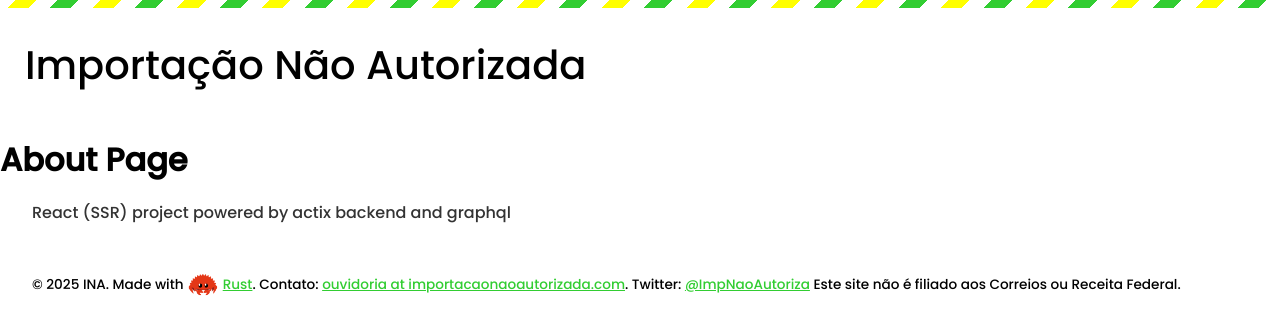
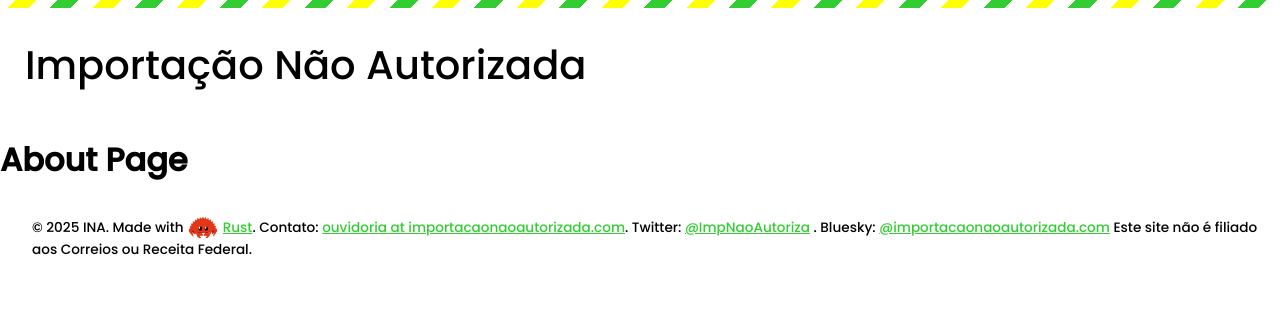
Before and after one commit to spiceee/bpon, a React app in the folder client/: page /about in a window 1280 px wide. Shown: the top 334 px of the page. Built offline with nearby package versions, Linux system fonts and the light colour scheme; the HTML template or start-up script is replaced by a standard one.

Commit message:
feat: Add footer link to Bluesky

```diff
--- a/client/src/components/Footer.tsx
+++ b/client/src/components/Footer.tsx
@@ -22,6 +22,10 @@ const Footer: React.FC = () => {
                 <Link link="https://twitter.com/ImpNaoAutoriza">
                     @ImpNaoAutoriza
                 </Link>{' '}
+                . Bluesky:{' '}
+                <Link link="https://bsky.app/profile/importacaonaoautorizada.com">
+                    @importacaonaoautorizada.com
+                </Link>{' '}
                 <span>
                     Este site não é filiado aos Correios ou Receita Federal.
                 </span>
--- a/client/src/pages/About.tsx
+++ b/client/src/pages/About.tsx
@@ -1,14 +1,13 @@
-import React from 'react'
+import React from 'react';
 
 const About: React.FC = () => {
-   return (
-      <>
-         <div className='wrapper'>
-            <h1>About Page</h1>
-            <p>React (SSR) project powered by actix backend and graphql</p>
-         </div>
-      </>
-   )
-}
+    return (
+        <>
+            <div className="wrapper">
+                <h1>About Page</h1>
+            </div>
+        </>
+    );
+};
 
-export default About
+export default About;
--- a/client/src/ssr.tsx
+++ b/client/src/ssr.tsx
@@ -21,7 +21,6 @@ export const Index = (params: string | undefined): string => {
        name="description"
        content="O que está acontecendo com as encomendas que tentam entrar no Brasil? Por que nossas importações estão sendo não autorizadas? Queremos descobrir com a sua ajuda!"
    />
-   <meta property="og:image" content={og} />
    <meta property="og:image:width" content="703" />
    <meta property="og:image:height" content="369" />
    <meta property="og:title" content="Importação Não Autorizada" />
```
